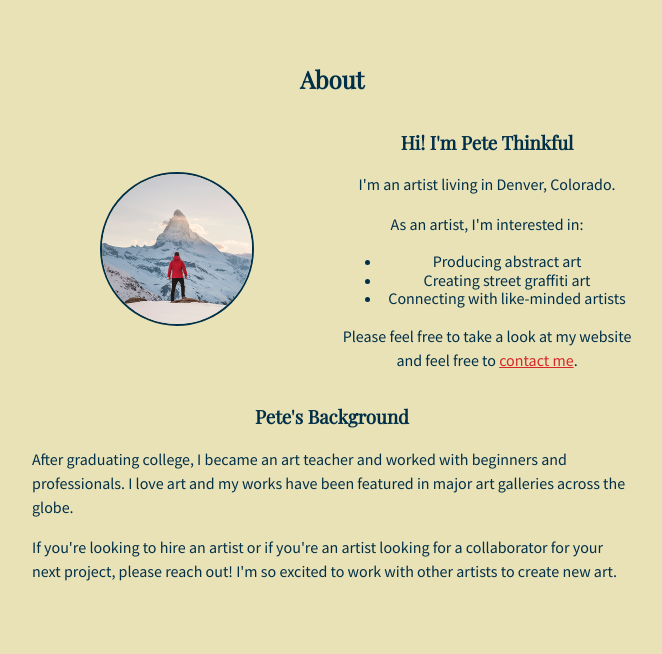
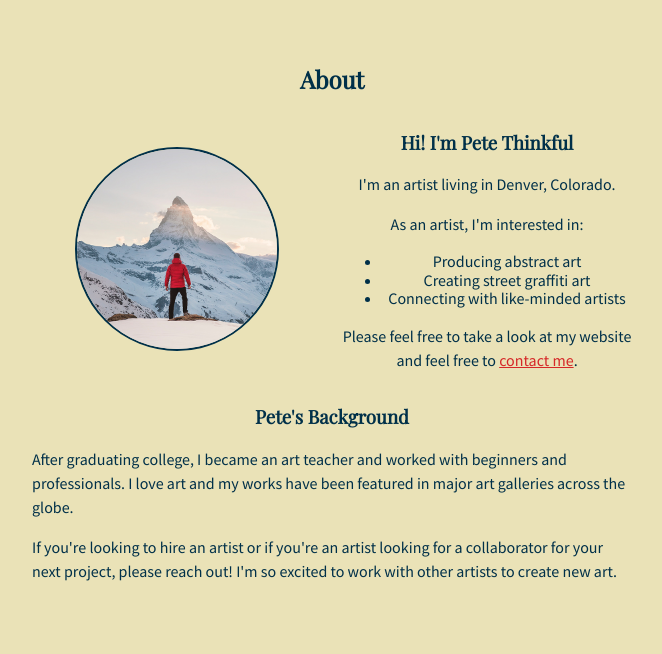
Before and after one commit to Jeremyb81/new-thinkful, a plain HTML site: page index.html in a window 1280 px wide. Shown: the part 142-796 px from the top of the page, without its empty margins (308-970 px from the left). Drawn offline with nearby package versions, Linux system fonts and the light colour scheme.

Commit message:
Update style.css

```diff
--- a/style.css
+++ b/style.css
@@ -57,7 +57,7 @@ nav a {
 /* Images */
 img {
   width: 150%;
-  max-width: 200px;
+  max-width: 250px;
   height: auto;
 }
 
@@ -79,7 +79,7 @@ footer {
 }
 
 .image-wrapper img.image-circle {
-  width: 150px; /* or any size you prefer */
+  width: 200px; /* or any size you prefer */
   height: auto;
   border-radius: 50%; /* Makes it circular */
 }
```
